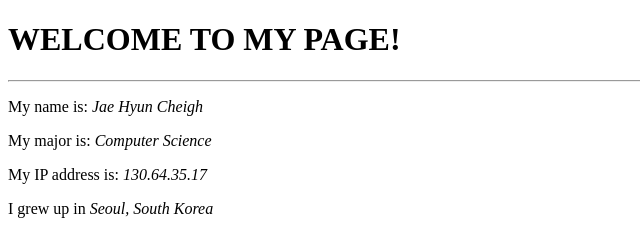
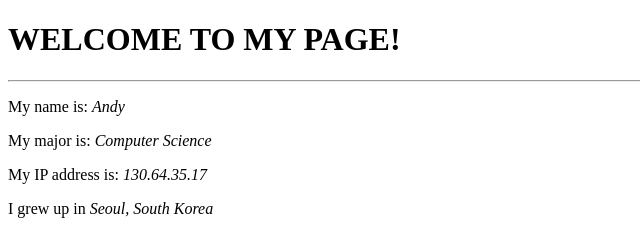
Before and after one commit to jcheig01/cs20website, a plain HTML site: page index.html in a window 1280 px wide. Shown: the top 231 px of the page, 0-640 px from the left. Drawn offline with Linux system fonts and the light colour scheme.

Commit message:
Update first name

```diff
--- a/index.html
+++ b/index.html
@@ -11,7 +11,7 @@
         </header>
         <article>
             <section>
-                <p>My name is: <em>Jae Hyun Cheigh</em></p>
+                <p>My name is: <em>Andy</em></p>
                 <p>My major is: <em>Computer Science</em></p>
                 <p>My IP address is: <em>130.64.35.17</em></p>
                 <p>I grew up in <em>Seoul, South Korea</em></p>
```
